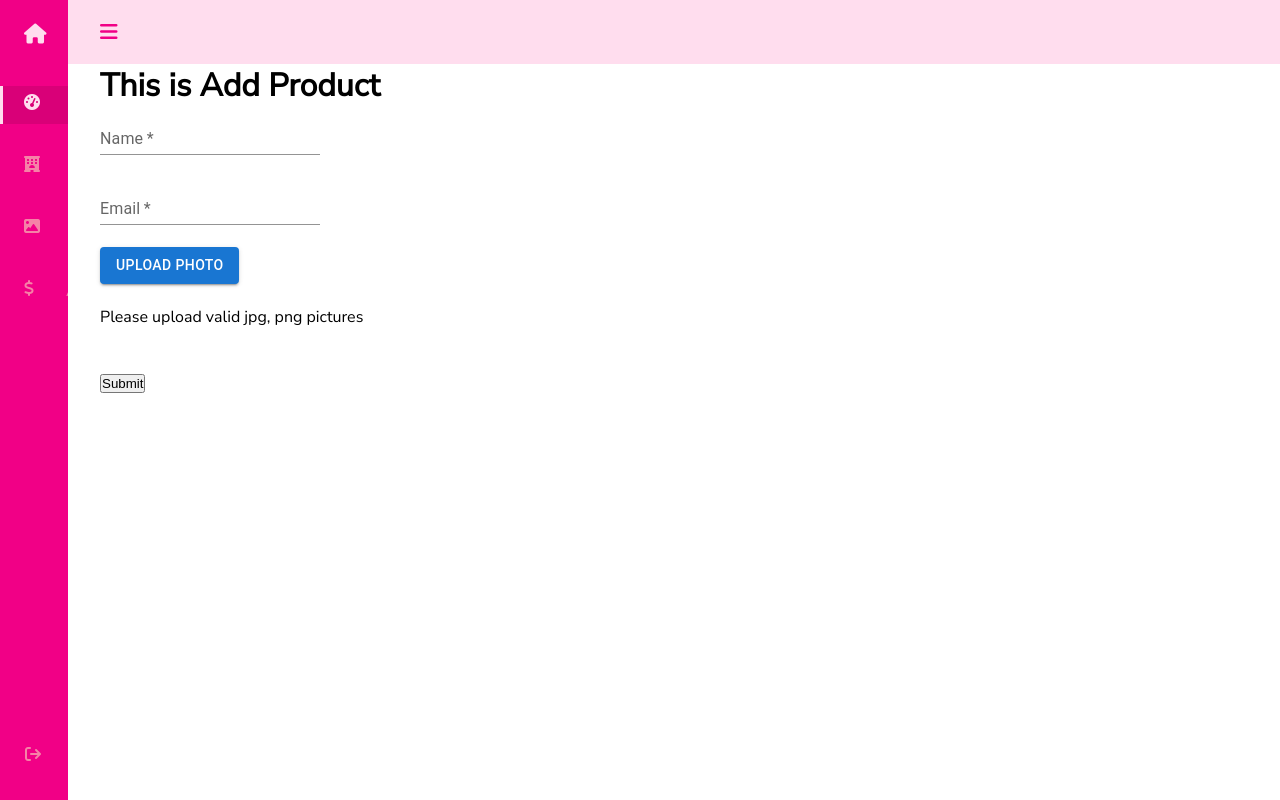
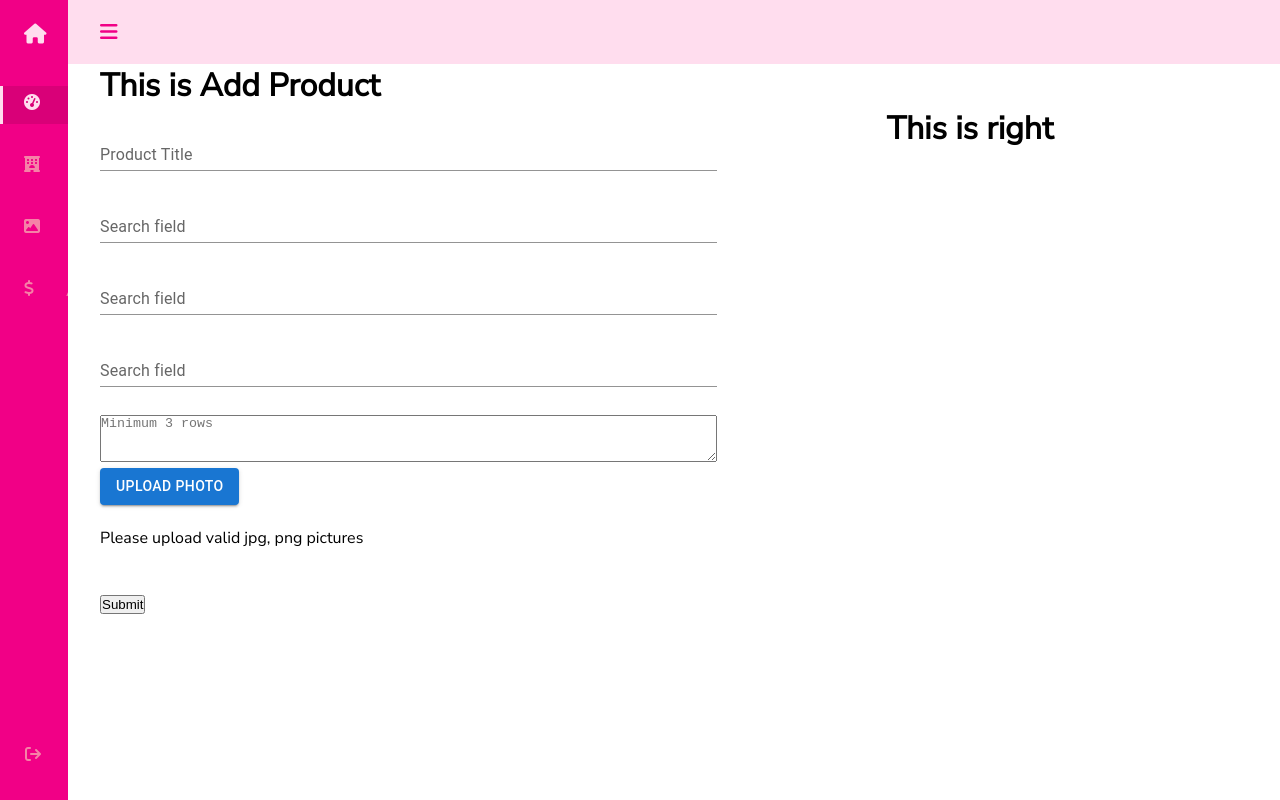
Before and after one commit to Rajukst/fashion-house-admin-panel, a React (Create React App) app: page /add-product in a window 1280 px wide. Built offline with nearby package versions, Linux system fonts and the light colour scheme.

Commit message:
admin UI done

```diff
--- /dev/null
+++ b/src/pages/AdProduct/AddProduct.css
@@ -0,0 +1,4 @@
+.form-fields{
+    width: 80%;
+    margin-top: 20px;
+}
--- a/src/pages/AdProduct/AddProduct.js
+++ b/src/pages/AdProduct/AddProduct.js
@@ -1,9 +1,8 @@
-import { Button, TextField } from "@mui/material";
+import { Button, Grid, TextareaAutosize, TextField } from "@mui/material";
 import React, { useState } from "react";
-
+import "./AddProduct.css";
 const AddProduct = () => {
-  const [name, setName] = useState("");
-  const [email, setEmail] = useState("");
+  const [name, setName] = useState({});
   const [image, setImage] = useState(null);
   const handleOnSubmit = (e) => {
     e.preventDefault();
@@ -13,7 +12,6 @@ const AddProduct = () => {
     }
     const formData = new FormData();
     formData.append("name", name);
-    formData.append("email", email);
     formData.append("image", image);
     fetch("http://localhost:5000/pictures", {
       method: "POST", // or 'PUT'
@@ -21,38 +19,89 @@ const AddProduct = () => {
     })
       .then((response) => response.json())
       .then((data) => {
-        if(data.insertedId){
+        if (data.insertedId) {
           alert("image upload success");
+          console.log(data)
           e.target.reset();
         }
       })
       .catch((error) => {
         console.error("Error:", error);
       });
-
+  };
+  const handleOnChange = (e) => {
+    const nameField = e.target.name;
+    const fieldValue = e.target.value;
+    const newData = { ...name };
+    newData[nameField] = fieldValue;
+    setName(newData);
   };
   return (
     <div>
       <h1>This is Add Product</h1>
       <form onSubmit={handleOnSubmit}>
+        <Grid container spacing={2}>
+          <Grid item xs={8}>
+            <div className="form-fieldss">
               <TextField
-          label="Name"
+                id="standard-search"
+                label="Product Title"
+                type="search"
                 variant="standard"
-          required
-          onChange={(e) => setName(e.target.value)}
+                className="form-fields"
+                margin="normal"
+                onChange={handleOnChange}
               />
-        <br /> <br />
               <TextField
-          label="Email"
+                id="standard-search"
+                label="Search field"
+                type="search"
                 variant="standard"
-          required
-          onChange={(e) => setEmail(e.target.value)}
+                className="form-fields"
+                margin="normal"
+                onChange={handleOnChange}
               />
-        <br />
-        <br />
+              <TextField
+                id="standard-search"
+                label="Search field"
+                type="search"
+                variant="standard"
+                className="form-fields"
+                margin="normal"
+                onChange={handleOnChange}
+              />
+              <TextField
+                id="standard-search"
+                label="Search field"
+                type="search"
+                variant="standard"
+                className="form-fields"
+                margin="normal"
+                onChange={handleOnChange}
+              />
+              <TextareaAutosize
+                aria-label="minimum height"
+                minRows={3}
+                placeholder="Minimum 3 rows"
+                className="form-fields"
+                margin="normal"
+                onChange={handleOnChange}
+              />
+            </div>
+          </Grid>
+          <Grid item xs={4}>
+            <h1>This is right</h1>
+          </Grid>
+        </Grid>
         <Button variant="contained" component="label">
           Upload Photo
-          <input hidden accept="image/*" multiple type="file" onChange={e=>setImage(e.target.files[0])} />
+          <input
+            hidden
+            accept="image/*"
+            multiple
+            type="file"
+            onChange={(e) => console.log(e.target.files[0])}
+          />
         </Button>
         <br />
         <br />
@@ -61,7 +110,6 @@ const AddProduct = () => {
         <br />
         <button type="submit">Submit</button>
       </form>
-
     </div>
   );
 };
--- a/src/pages/ManageProduct/ManageProduct.js
+++ b/src/pages/ManageProduct/ManageProduct.js
@@ -1,9 +1,30 @@
-import React from 'react';
+import { Grid } from '@mui/material';
+import React, { useEffect, useState } from 'react';
+import MyManage from './MyManage';
 
 const ManageProduct = () => {
+    const [doctors, setDoctors]= useState([])
+    useEffect(()=>{
+        fetch('http://localhost:5000/productes')
+        .then(res=>res.json())
+        .then(data=>setDoctors(data))
+    },[])
     return (
         <div>
-            <h1>This is ManageProduct</h1>
+            <h1>This is ManageProduct {doctors.length}</h1>
+            <Grid container spacing={2}>
+  <Grid item xs={12} md={6} lg={3}>
+  {
+    doctors.map((singleDoct)=> <MyManage
+    key={singleDoct._id}
+    prouct={singleDoct}
+    ></MyManage> )
+  }
+  </Grid>
+
+
+
+</Grid>
         </div>
     );
 };
```
Also changed, not shown: src/pages/ManageProduct/MyManage.js (added, +26 -0 lines). Lines whose indentation alone changed are shown as unchanged.
